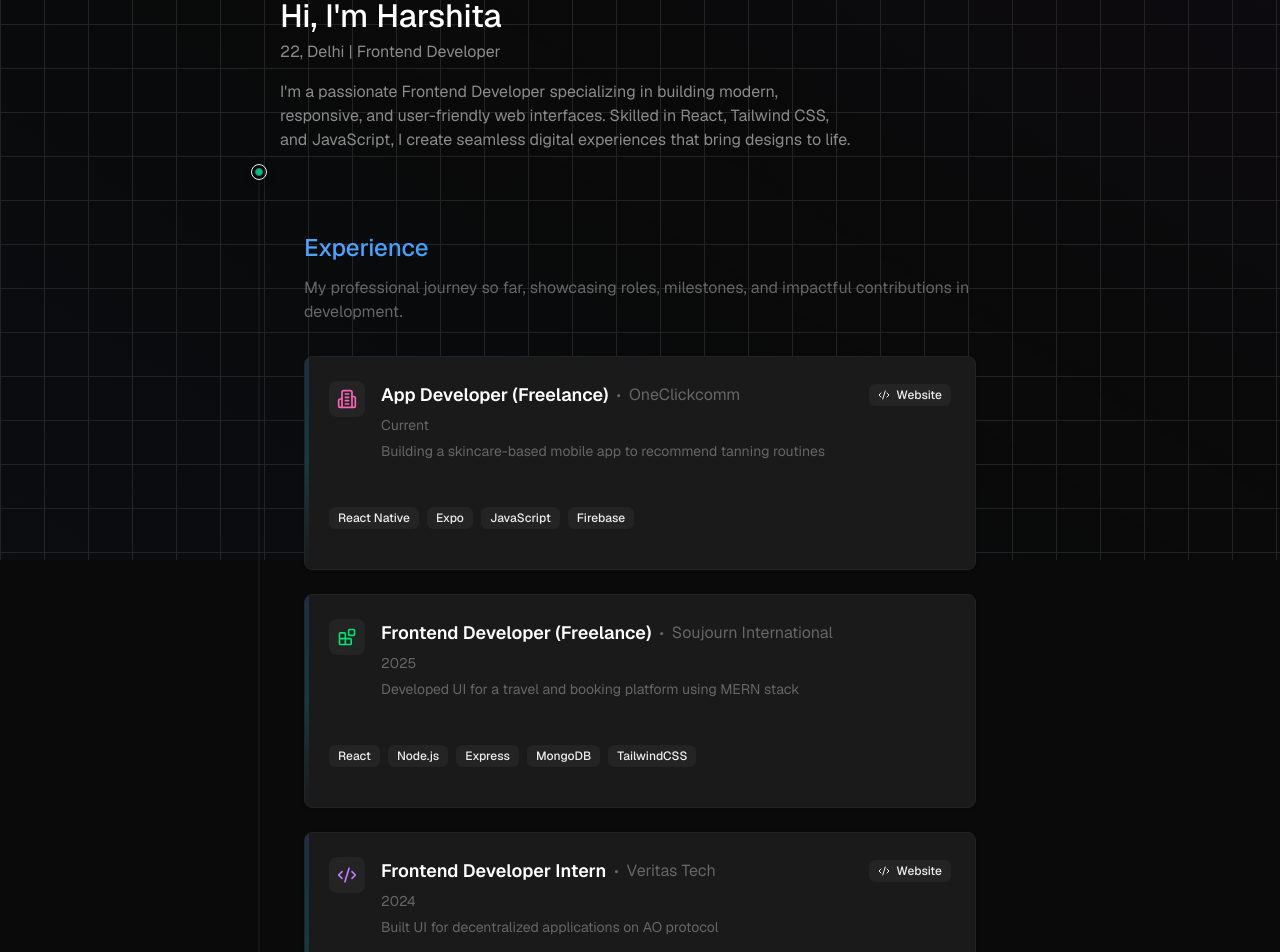
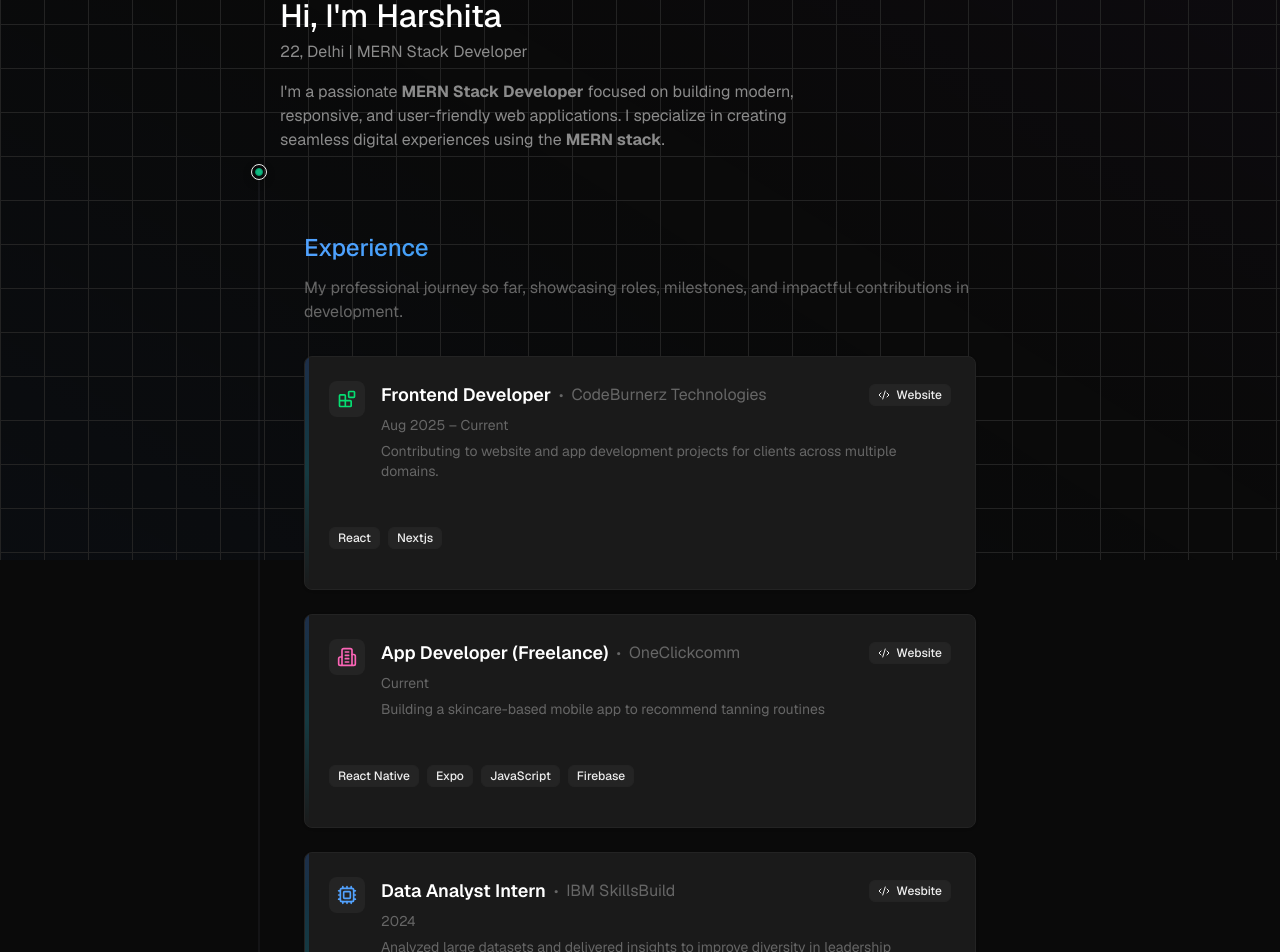
Before and after one commit to ht1423/Portfolio, a Next.js app: page / in a window 1280 px wide. Shown: the part 240-1192 px from the top of the page. Built offline with nearby package versions, Linux system fonts and the light colour scheme.

Commit message:
code updates

```diff
--- a/app/components/Hero.tsx
+++ b/app/components/Hero.tsx
@@ -70,11 +70,13 @@ export default function Hero() {
       </h1>
 
       <p className="text-[var(--text-secondary)] text-base mb-4">
-        22, Delhi | Frontend Developer
+        22, Delhi | MERN Stack Developer
       </p>
 
       <p className="text-[var(--text-secondary)] max-w-xl">
-        I&apos;m a passionate Frontend Developer specializing in building modern, responsive, and user-friendly web interfaces. Skilled in React, Tailwind CSS, and JavaScript, I create seamless digital experiences that bring designs to life.
+      I&apos;m a passionate <strong>MERN Stack Developer</strong> focused on building
+      modern, responsive, and user-friendly web applications. I specialize
+      in creating seamless digital experiences using the <strong>MERN stack</strong>.
       </p>
 
     </section>
--- a/app/components/sections/About.tsx
+++ b/app/components/sections/About.tsx
@@ -18,10 +18,10 @@ export default function About() {
         <div className="absolute -inset-1 bg-gradient-to-r from-pink-600/20 to-purple-600/20 rounded-lg blur-xl" />
         <div className="relative">
           <p className="text-[var(--text-secondary)] leading-relaxed hover:text-[var(--text-primary)] transition-colors">
-            I&apos;m a passionate <strong>Frontend Developer</strong> focused on building
+            I&apos;m a passionate <strong>MERN Stack Developer</strong> focused on building
             modern, responsive, and user-friendly web applications. I specialize
-            in creating seamless digital experiences using <strong>React</strong>,
-            <strong> Next.js</strong>, and <strong>Tailwind CSS</strong>.
+            in creating seamless digital experiences using <strong>MongoDB</strong>,
+            <strong>Express.js</strong>, <strong>React</strong>, and <strong>Node.js</strong>.
           </p>
           <p className="text-[var(--text-secondary)] leading-relaxed mt-4 hover:text-[var(--text-primary)] transition-colors">
             My core expertise lies in crafting clean UI components, optimizing performance,
--- a/app/components/sections/Experience.tsx
+++ b/app/components/sections/Experience.tsx
@@ -30,6 +30,23 @@ export default function Experience() {
 
   const experiences: Experience[] = [
     {
+      company: "CodeBurnerz Technologies",
+      role: "Frontend Developer",
+      period: "Aug 2025 – Current",
+      description: "Contributing to website and app development projects for clients across multiple domains.",
+      tech: ["React", "Nextjs"],
+      achievements: [
+        "Just started working here as a fresher — gaining exposure and contributing to live projects.",
+      ],
+      icon: <Blocks className="w-5 h-5 text-green-400" />,
+      links: [{
+        type: 'website',
+        url: 'https://www.codeburnerz.com/',
+        icon: <Code2 className="w-3 h-3" />,
+        label: 'Website'
+      }]
+    },
+    {
       company: "OneClickcomm",
       role: "App Developer (Freelance)",
       period: "Current",
@@ -48,39 +65,7 @@ export default function Experience() {
         label: 'Website'
       },]
     },
-    {
-      company: "Soujourn International",
-      role: "Frontend Developer (Freelance)",
-      period: "2025",
-      description: "Developed UI for a travel and booking platform using MERN stack",
-      tech: ["React", "Node.js", "Express", "MongoDB", "TailwindCSS"],
-      achievements: [
-        "Built responsive dashboards and booking flows for a seamless user experience",
-        "Integrated secure authentication and real-time routing for dynamic content",
-        "Collaborated with backend team to improve API performance and reduce load times"
-      ],
-      icon: <Blocks className="w-5 h-5 text-green-400" />,
 
-    },
-    {
-      company: "Veritas Tech",
-      role: "Frontend Developer Intern",
-      period: "2024",
-      description: "Built UI for decentralized applications on AO protocol",
-      tech: ["React", "TailwindCSS", "TypeScript", "AO"],
-      achievements: [
-        "Designed and implemented Web3 UI components for decentralized platforms",
-        "Integrated APIs and optimized responsive layouts for real-time blockchain data",
-        "Enhanced user experience through UI performance optimization"
-      ],
-      icon: <Code2 className="w-5 h-5 text-purple-400" />,
-      links: [{
-        type: 'website',
-        url: 'https://veritas-ao.dev/',
-        icon: <Code2 className="w-3 h-3" />,
-        label: 'Website'
-      },]
-    },
     {
       company: "IBM SkillsBuild",
       role: "Data Analyst Intern",
--- a/app/layout.tsx
+++ b/app/layout.tsx
@@ -7,7 +7,7 @@ import { Analytics } from "@vercel/analytics/react"
 
 export const metadata: Metadata = {
   title: 'Harshita Tiwari',
-  description: 'Frontend Developer',
+  description: 'MERN Stack Developer',
 }
 
 export default function RootLayout({
```
Also changed, not shown: public/images/FreeCodeCamp certificate.png (added).
